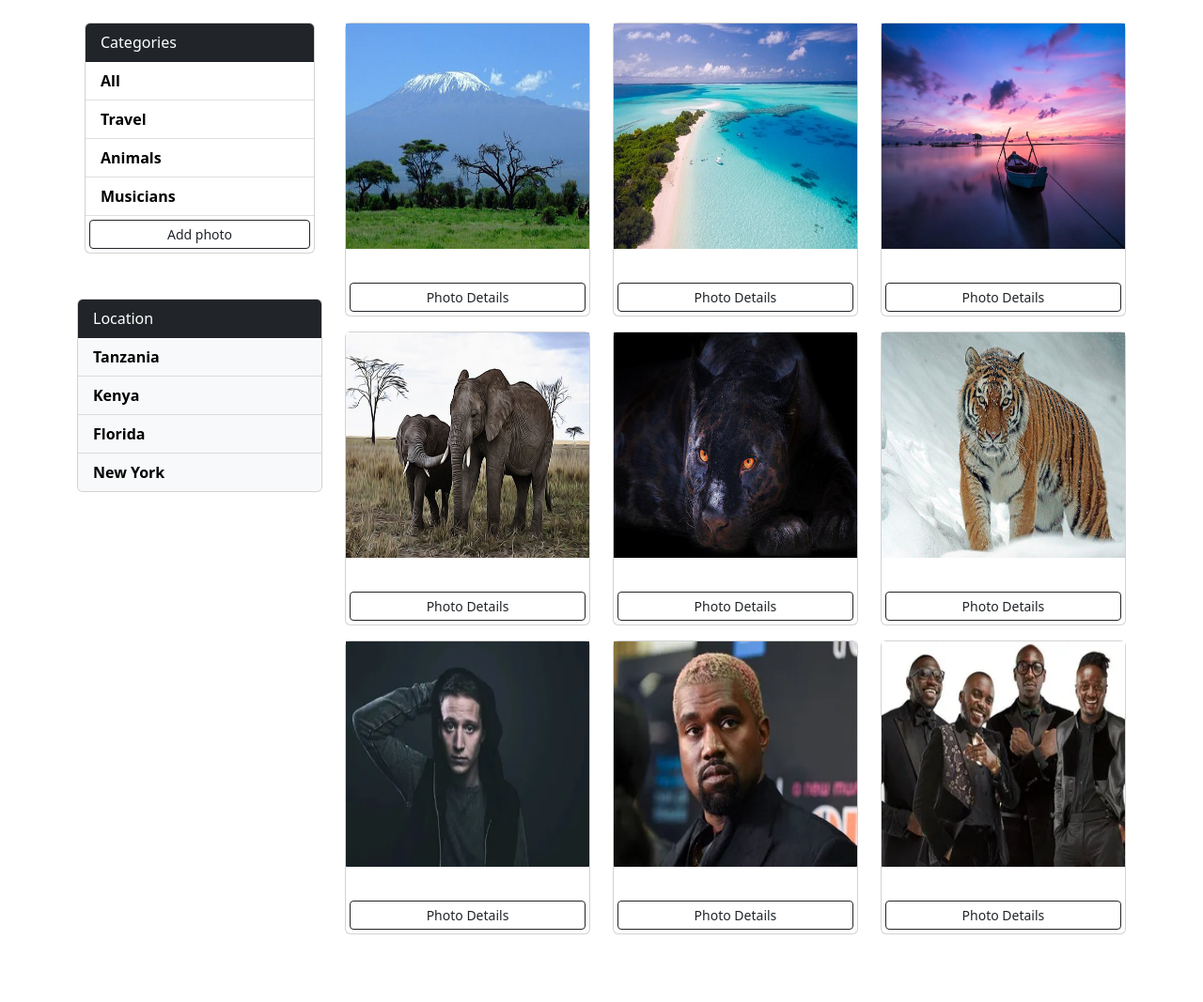
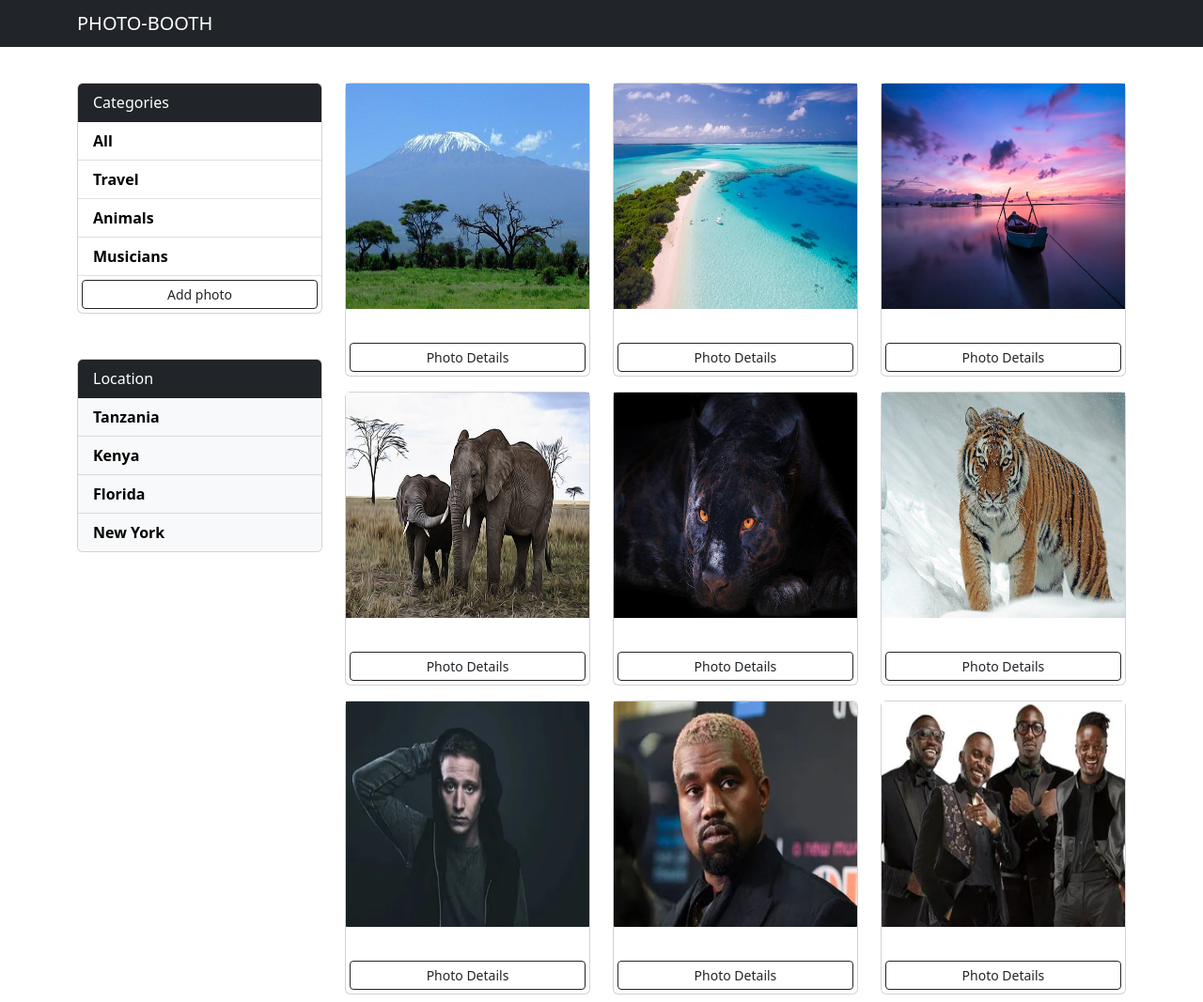
Before and after one commit to IvyJeptoo/Photo-Booth, a Django app: page / in a window 1280 px wide. Shown: the whole page at 94% size. Before the commit the page ends 995 px from the top, so only its background shows below. Run offline with Django 3.2, Linux system fonts and the light colour scheme; data comes from the database, SQL or seed files in the repository.

Commit message:
add navbar

```diff
--- a/photos/templates/photos/gallery.html
+++ b/photos/templates/photos/gallery.html
@@ -23,12 +23,21 @@
 
 
 </head>
-<body class="m-3">
-    <div class="container">
+<body>
+    <div class="container-fluid">
+         <nav class="navbar  fixed-top navbar-light bg-dark">
+             <div class="container">
+                 <span class="navbar-brand mb-0 h1 " style="color: white; text-align: left;">PHOTO-BOOTH</span>
+             </div>
+         </nav>
+    </div>
+
+    <div class="container" style="margin-top: 5em;">
+
         <div class="row">
-            <div class="col-md-3">
+            <div class="col-md-3 my-2">
 
-                <div class="card m-2">
+                <div class="card">
                     <div class="card-header text-white bg-dark">
                         Categories
                     </div>
```
Also changed, not shown: Chinook_Sqlite.sqlite (added), 1 other file.
